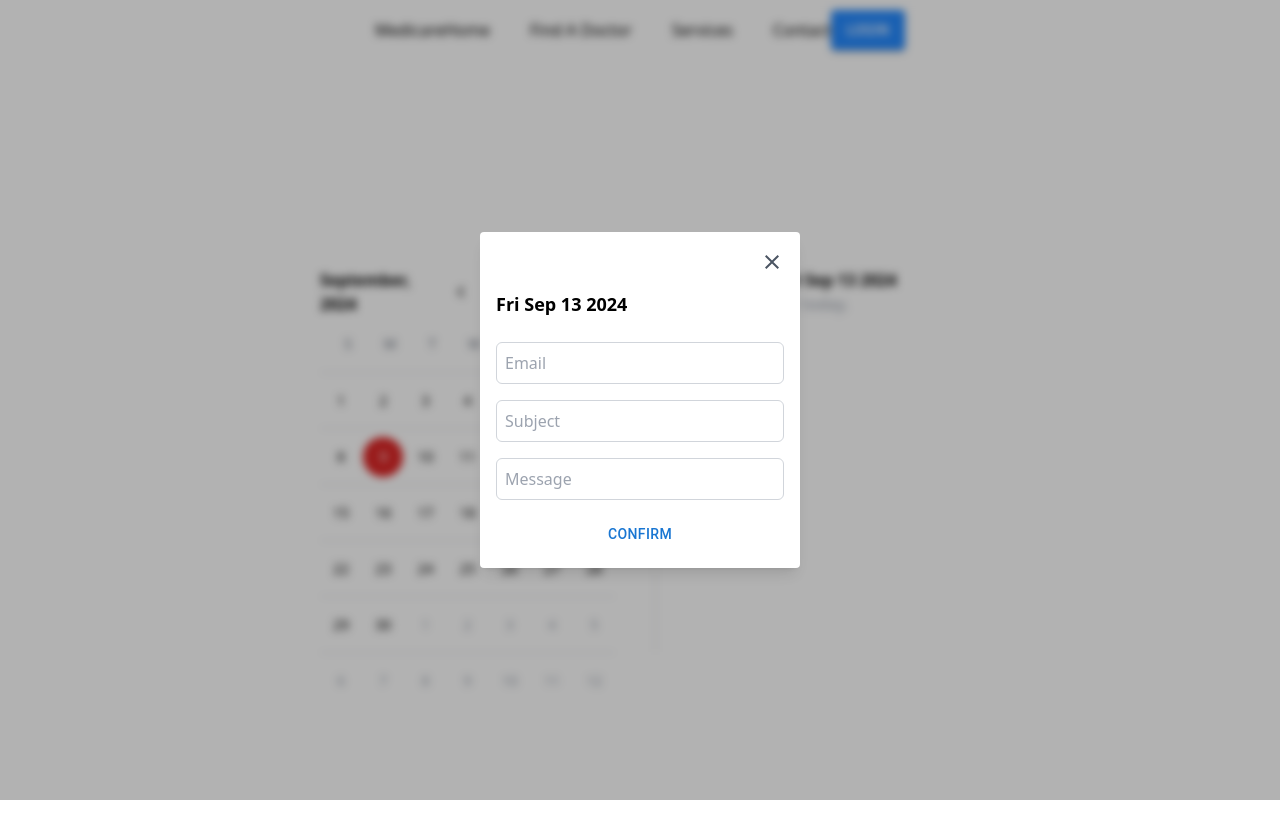
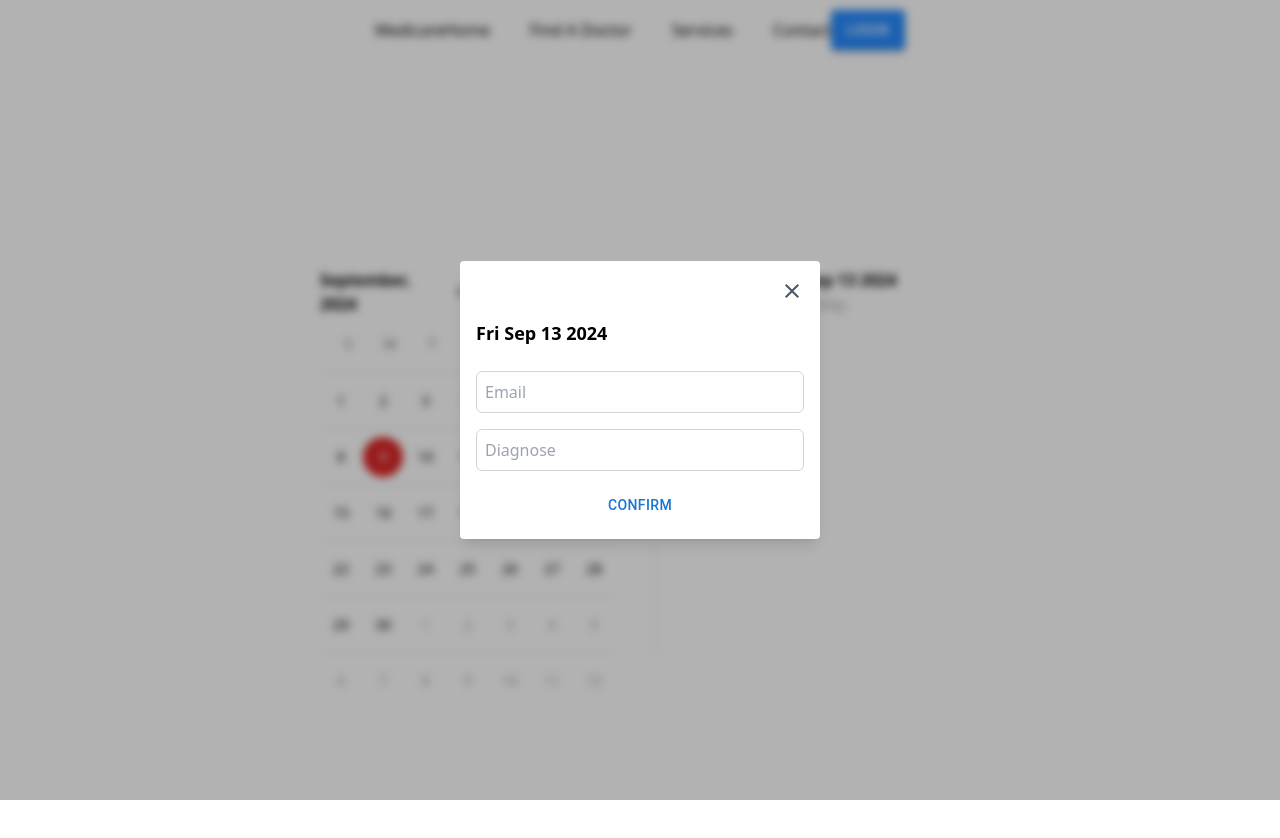
Before and after one commit to TY-Projects-PanelG/Healthcare_Monitoring_System, a React (Create React App) app in the folder client/: page /calender in a window 1280 px wide. Both pictures are taken after a click on the element "13". Shown: the top 838 px of the page. Built offline with nearby package versions, Linux system fonts and the light colour scheme.

Commit message:
patch working

```diff
--- a/client/src/components/Schedule.js
+++ b/client/src/components/Schedule.js
@@ -7,14 +7,24 @@ export const Schedule = ({ selectDate, setDisplay }) => {
     const [close, setClose] = useState(true);
     const [formData, setFormData] = useState({
         email: "",
-        subject: "",
-        message: ""
+        subject: `Appointment Confirmed`,
+        message: `Your Appointment is Scheduled on ${selectDate}`,
     });
+    const [displayData, setDisplayData] = useState({
+        dayDate: selectDate.toDate().toDateString(),
+        diagnose: "",
+    });
+    console.log(displayData);
 
     const handleInputChange = (e) => {
         const { name, value } = e.target;
         setFormData({ ...formData, [name]: value });
     };
+
+    const handleInputChange2 = (e) => {
+        const {name, value} = e.target;
+        setDisplayData({ ...displayData, [name]: value});
+    }
 
     const handleSubmit = async (e) => {
         e.preventDefault();
@@ -31,11 +41,11 @@ export const Schedule = ({ selectDate, setDisplay }) => {
 
 
             const response2 = await fetch(`http://localhost:8000/api/patients/${patientId}`, {
-                method: "POST",
+                method: "PATCH",
                 headers: {
                     "Content-type": "application/json",
                 },
-                body: JSON.stringify(formData),
+                body: JSON.stringify(displayData),
             });
             const result2 = await response2.json();
             console.log("Success", result2);
@@ -47,7 +57,7 @@ export const Schedule = ({ selectDate, setDisplay }) => {
         <>
             {close && <section className='flex justify-center items-center fixed inset-0 bg-black bg-opacity-30 backdrop-blur-sm'>
                 <div>
-                <form onSubmit={handleSubmit} className="flex flex-col gap-4 w-80 mx-auto p-4 bg-white rounded shadow-lg">
+                <form onSubmit={handleSubmit} className="flex flex-col gap-4 w-[360px] mx-auto p-4 bg-white rounded shadow-lg">
     <button
         type="button"
         onClick={() => {
@@ -60,6 +70,22 @@ export const Schedule = ({ selectDate, setDisplay }) => {
     </button>
     <span className="text-lg font-semibold mb-2">{selectDate.toDate().toDateString()}</span>
 
+    {/* <input
+        name="firstname"
+        value={formData.firstname}
+        onChange={handleInputChange2}
+        placeholder="Firstname"
+        className="w-full p-2 border border-gray-300 rounded-md focus:outline-none focus:ring-2 focus:ring-blue-500"
+    />
+
+<input
+        name="lastname"
+        value={formData.lastname}
+        onChange={handleInputChange2}
+        placeholder="Lastname"
+        className="w-full p-2 border border-gray-300 rounded-md focus:outline-none focus:ring-2 focus:ring-blue-500"
+    /> */}
+
     <input
         name="email"
         value={formData.email}
@@ -69,18 +95,10 @@ export const Schedule = ({ selectDate, setDisplay }) => {
     />
 
     <input
-        name="subject"
-        value={formData.subject}
-        onChange={handleInputChange}
-        placeholder="Subject"
-        className="w-full p-2 border border-gray-300 rounded-md focus:outline-none focus:ring-2 focus:ring-blue-500"
-    />
-
-    <input
-        name="message"
-        value={formData.message}
-        onChange={handleInputChange}
-        placeholder="Message"
+        name="diagnose"
+        value={formData.diagnose}
+        onChange={handleInputChange2}
+        placeholder="Diagnose"
         className="w-full p-2 border border-gray-300 rounded-md focus:outline-none focus:ring-2 focus:ring-blue-500"
     />
 
```
Also changed, not shown: 2 other files (tests, documents, lock files or other folders).
